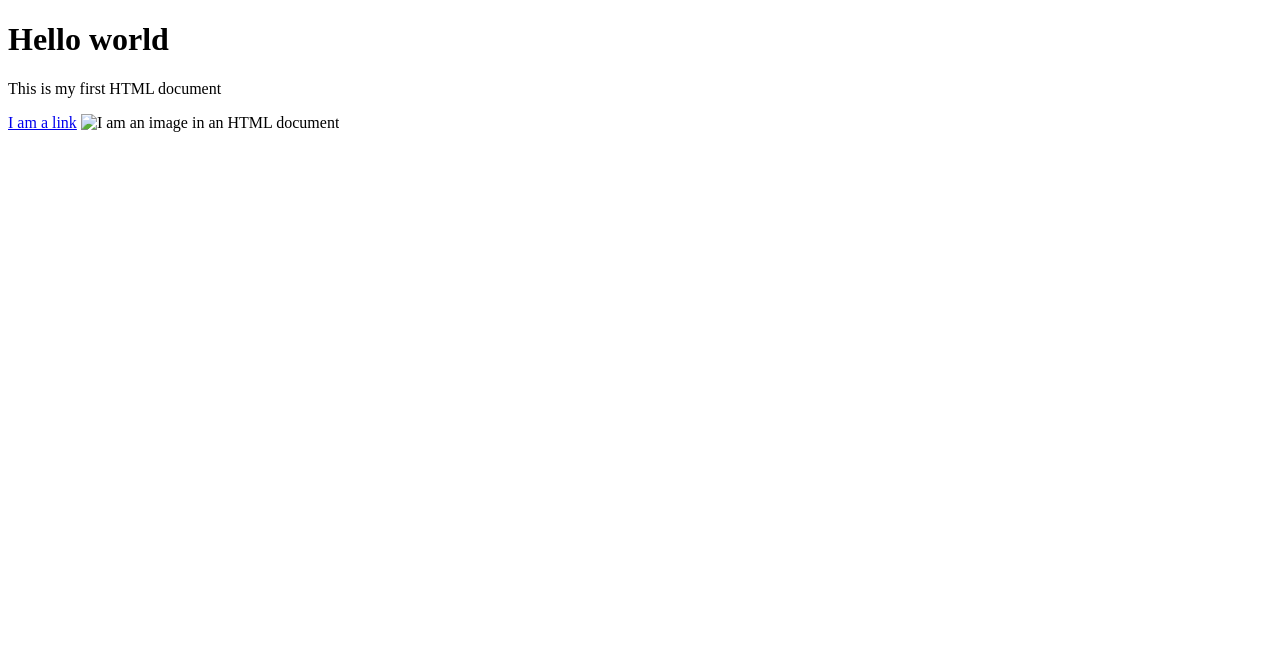
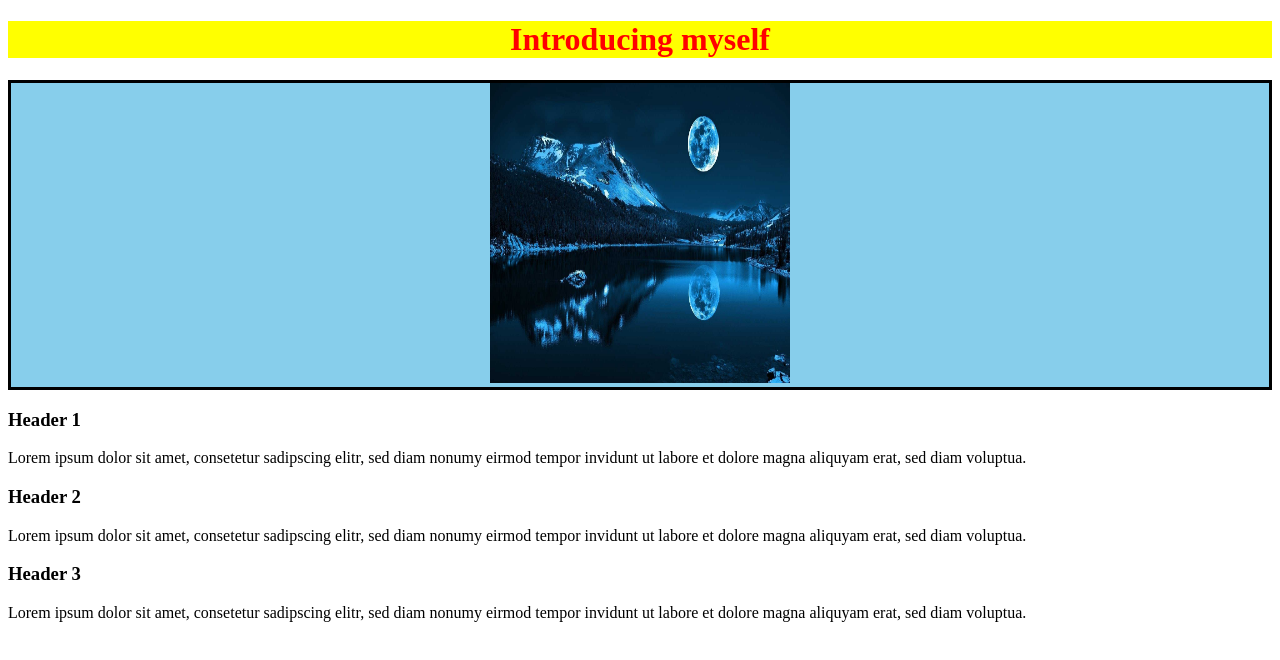
Before and after one commit to Hossam-Darwish/MyFirstRepo, a plain HTML site: page index.html in a window 1280 px wide. Drawn offline with Linux system fonts and the light colour scheme.

Commit message:
This is my third commit.

```diff
--- a/index.html
+++ b/index.html
@@ -4,12 +4,52 @@
     <meta charset="UTF-8">
     <meta http-equiv="X-UA-Compatible" content="IE=edge">
     <meta name="viewport" content="width=device-width, initial-scale=1.0">
-    <title>Test Website</title>
+    <title>Introducing myself</title>
+    <style>
+         #MainHeading {
+        text-align: center;
+        color: red;
+        background-color: yellow;
+    }
+         .divImage {
+            border: 3px solid black;
+            background-color: skyblue;
+         }
+         .divImage {
+            text-align: center;
+         }
+
+    </style>
+
 </head>
 <body>
-    <h1>Hello world</h1>
-    <p>This is my first HTML document</p>
-    <a href="https://www.iu.de/en/">I am a link</a>
-    <img src="https://www.iu.de/favicon-32x32.png" alt="I am an image in an HTML document">
+    <div id = "MainHeading">
+
+        <h1>Introducing myself</h1>
+
+    </div>
+
+    <div class = "divImage">
+        <img src="images/image.jpg" alt="An Image was here" width="300" height=" 300">
+
+    </div>
+
+    <div>
+        <h3>Header 1</h3>
+Lorem ipsum dolor sit amet, consetetur sadipscing elitr, sed diam nonumy
+eirmod tempor invidunt ut labore et dolore magna aliquyam erat, sed diam
+voluptua.
+<h3>Header 2</h3>
+Lorem ipsum dolor sit amet, consetetur sadipscing elitr, sed diam nonumy
+eirmod tempor invidunt ut labore et dolore magna aliquyam erat, sed diam
+voluptua.
+<h3>Header 3</h3>
+Lorem ipsum dolor sit amet, consetetur sadipscing elitr, sed diam nonumy
+eirmod tempor invidunt ut labore et dolore magna aliquyam erat, sed diam
+voluptua.
+
+    </div>
+
+
 </body>
 </html>
```
Also changed, not shown: images/image.jpg (added).
